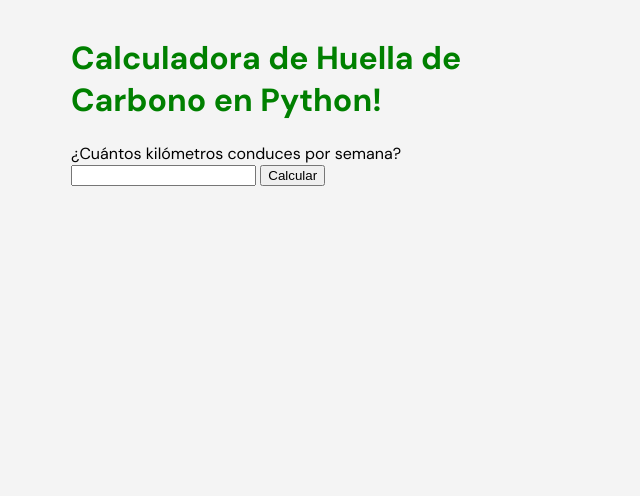
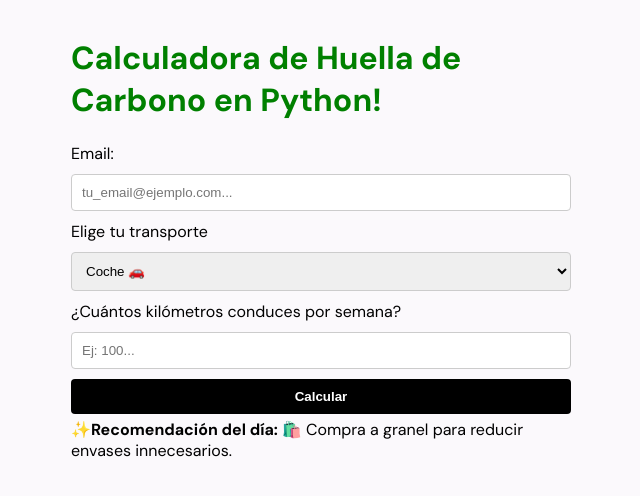
Before and after one commit to Achellx/calculadora-co2, a Flask app: page / in a window 1280 px wide. Shown: the top 496 px of the page, without its empty margins (319-959 px from the left). Run offline with Flask 3, Linux system fonts and the light colour scheme.

Commit message:
Cambios para el examen en Clud

```diff
--- a/app.py
+++ b/app.py
@@ -1,20 +1,103 @@
 from flask import Flask, render_template, request
+from azure.data.tables import TableServiceClient
+from datetime import datetime
+import random
+import uuid
+import os
+from dotenv import load_dotenv
 
 app = Flask(__name__)
+
+# Azure Table Storage connection
+load_dotenv()
+connection_string = os.getenv('AZURE_CONNECTION_STRING')
+table_name = "HuellaCarbono"
+
+emisiones = {
+    'coche': 0.192,
+    'moto': 0.12,
+    'bus': 0.15,
+    'tren': 0.045,
+    'avion': 0.255,
+    'bicicleta': 0.0,
+    'pie': 0.0
+}
+
+def guardar_huella(email, resultado):
+    service = TableServiceClient.from_connection_string(conn_str=connection_string)
+    table_client = service.get_table_client(table_name=table_name)
+
+    entidad = {
+        'PartitionKey': email,
+        'RowKey': str(uuid.uuid4()),
+        'Fecha': datetime.utcnow().isoformat(),
+        'Resultado': resultado,
+    }
+
+    table_client.create_entity(entity=entidad)
+
+def obtener_vehiculo(transporte, km):
+
+    if transporte == 'coche':
+        return km * emisiones.get(transporte, 0)
+    elif transporte == 'moto':
+        return km * emisiones.get(transporte, 0)
+    elif transporte == 'bus':
+        return km * emisiones.get(transporte, 0)
+    elif transporte == 'tren':
+        return km * emisiones.get(transporte, 0)
+    elif transporte == 'avion':
+        return km * emisiones.get(transporte, 0)
+    elif transporte == 'bicicleta':
+        return 0
+    elif transporte == 'pie':
+        return 0
+    else:
+        return 0
+
+def recomendacion():
+    recomendaciones = [
+        "🧼 Usa productos de limpieza ecológicos y biodegradables.",
+        "👕 Lava la ropa con agua fría y carga completa para ahorrar energía.",
+        "🍽️ No desperdicies comida: planea tus comidas y guarda las sobras.",
+        "🚿 Toma duchas más cortas para reducir el consumo de agua.",
+        "🌬️ Ventila tu casa en vez de usar aire acondicionado si el clima lo permite.",
+        "🛍️ Compra a granel para reducir envases innecesarios.",
+        "🐟 Elige pescado de pesca sostenible y evita especies en peligro.",
+        "📱 Alarga la vida de tus dispositivos electrónicos con buen mantenimiento.",
+        "🌐 Usa motores de búsqueda ecológicos como Ecosia para apoyar reforestación.",
+        "🚫 Evita el fast fashion: reutiliza, intercambia o dona ropa que ya no uses.",
+        "🕯️ Aprovecha la luz natural al máximo antes de encender luces artificiales.",
+        "🏡 Aísla bien tu casa para reducir la necesidad de calefacción o refrigeración.",
+        "🪴 Crea un huerto urbano en casa para cultivar tus propias hierbas o verduras."
+    ]
+
+    return recomendaciones
+
 
 @app.route('/', methods=['GET', 'POST'])
 
 def index():
     result = None
+    recomendacion_azar = random.choice(recomendacion())
+
     if request.method == "POST":
+        result = None
+        huella = 0
         try:
+            email = request.form['email']
             km = float(request.form['km'])
-            huella = km * 0.192
+            transporte = request.form['transporte']
+
+            huella = obtener_vehiculo(transporte, km)
             result = f"Tu huella semanal estimada es de {huella:.2f} kg de Co2"
+
+            guardar_huella(email, huella)
+
         except ValueError:
             result = "Por favor, ingresa un número válido."
 
-    return render_template('index.html', result=result)
+    return render_template('index.html', result=result, recomendacion=recomendacion_azar)
 
 if __name__ == '__main__':
     app.run()
--- a/static/styles.css
+++ b/static/styles.css
@@ -3,7 +3,25 @@
     max-width: 500px;
     margin: auto;
     padding: 1em;
-    background-color: #f4f4f4;
+    background-color: #fbf9fc;
+
+}
+
+form {
+    display: flex;
+    flex-direction: column;
+    gap: 5px;
+}
+
+form input, select {
+    padding: 10px;
+    margin: 5px 0;
+    border: 1px solid #ccc;
+    border-radius: 4px;
+}
+
+form select, option {
+    overflow: auto;
 }
 
 h1 {
@@ -13,3 +31,25 @@
 form {
     margin-top: 20px;
 }
+
+button {
+    padding: 10px 5px;
+    margin-bottom: 5px;
+
+    background-color: #000;
+    color: #FFF;
+    outline: none;
+    border: none;
+    border-radius: 4px;
+
+    font-weight: 700;
+
+    cursor: pointer;
+
+    transition: all 0.3s ease-in-out;
+}
+
+button:hover {
+    transform: scale(1.05);
+
+}
--- a/templates/index.html
+++ b/templates/index.html
@@ -14,12 +14,32 @@
         Calculadora de Huella de Carbono en Python!
     </h1>
     <form method="post">
+        <label for="email">
+            Email:
+        </label>
+        <input type="email" name="email" id="email" placeholder="tu_email@ejemplo.com..." required>
+        <label for="transporte">
+            Elige tu transporte
+        </label>
+        <select name="transporte" id="transporte">
+            <option value="coche">Coche 🚗</option>
+            <option value="moto">Moto 🏍️</option>
+            <option value="bus">Transporte público 🚌</option>
+            <option value="tren">Tren 🚆</option>
+            <option value="avion">Avión ✈️</option>
+            <option value="bicicleta">Bicicleta 🚲</option>
+            <option value="pie">A pie 🚶‍♂️</option>
+        </select>
         <label for="km">
             ¿Cuántos kilómetros conduces por semana?
         </label>
-        <input type="number" id="km" name="km" step="any" required>
+        <input type="number" id="km" name="km" step="any" placeholder="Ej: 100..." required>
         <button type="submit">Calcular</button>
     </form>
+    <span id="recomendacion">
+        <strong>✨Recomendación del día: </strong>
+        {{ recomendacion}}
+    </span>
     {% if result %}
         <h2>Resultado:{{ result }}</h2>
     {% endif %}
```
Also changed, not shown: 2 other files.
